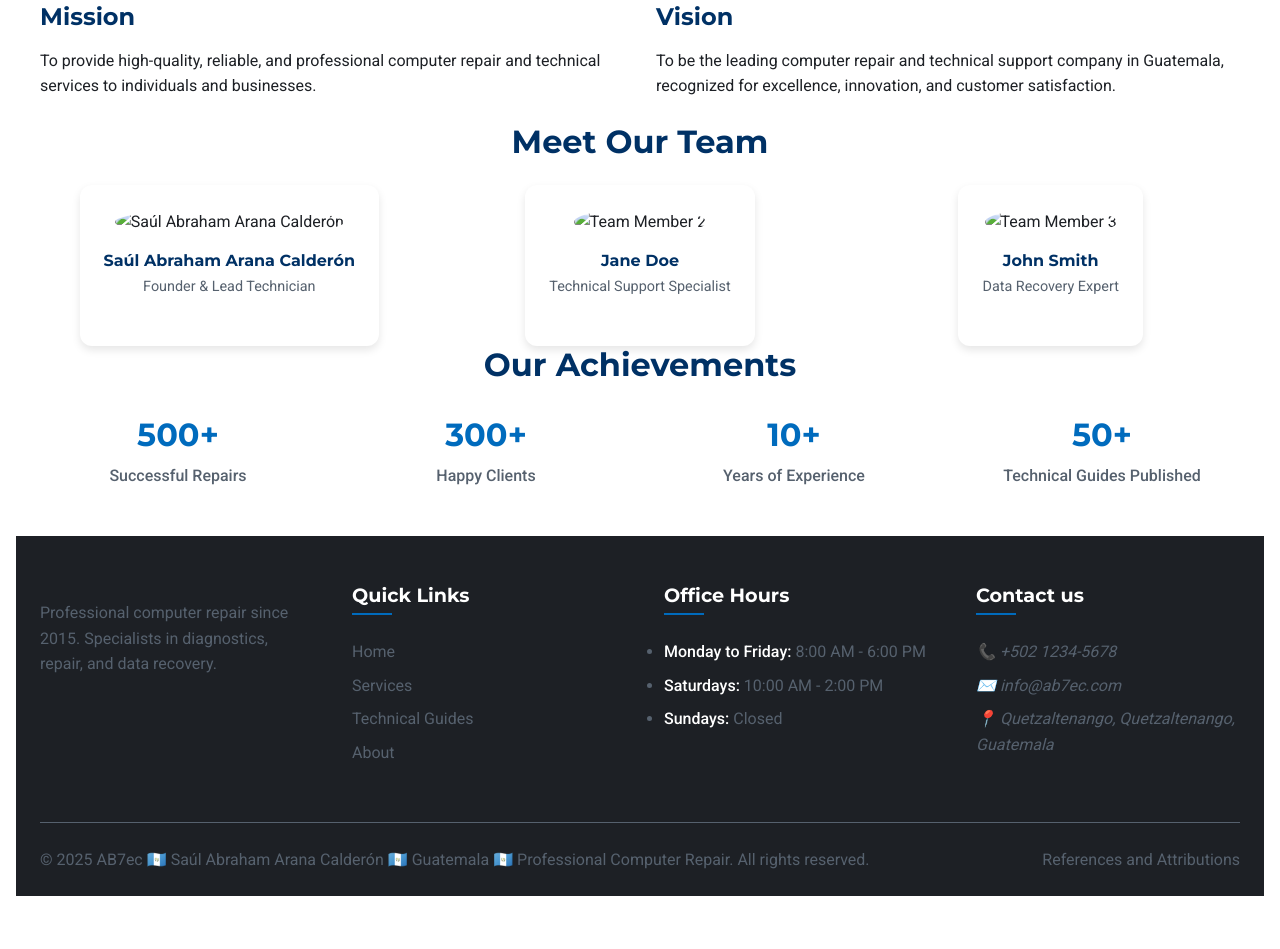
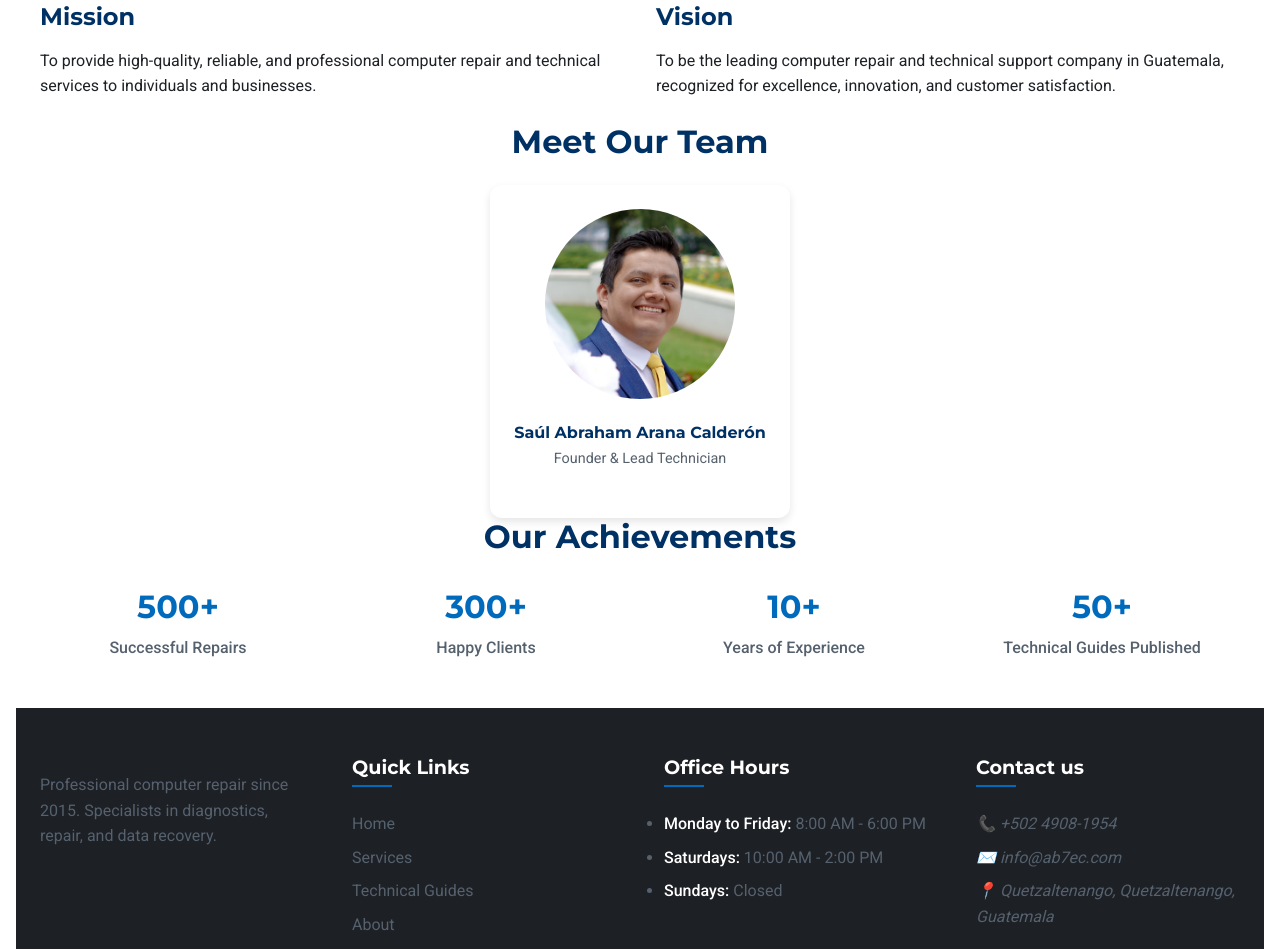
Before and after one commit to SAAC7/wdd131, a plain HTML site: page project/about.html in a window 1280 px wide. Shown: the part 880-1829 px from the top of the page. Before the commit the page ends 1792 px from the top, so only its background shows below. Drawn offline with Linux system fonts and the light colour scheme.

Commit message:
fix some problems

```diff
--- a/project/about.html
+++ b/project/about.html
@@ -101,16 +101,6 @@
                 <h4 class="team-name">Saúl Abraham Arana Calderón</h4>
                 <p class="team-role">Founder & Lead Technician</p>
             </div>
-            <div class="team-member">
-                <img src="images/team2.jpg" alt="Team Member 2" loading="lazy">
-                <h4 class="team-name">Jane Doe</h4>
-                <p class="team-role">Technical Support Specialist</p>
-            </div>
-            <div class="team-member">
-                <img src="images/team3.jpg" alt="Team Member 3" loading="lazy">
-                <h4 class="team-name">John Smith</h4>
-                <p class="team-role">Data Recovery Expert</p>
-            </div>
         </div>
     </section>
 
@@ -171,7 +161,7 @@
                 <div class="footer-column">
                     <h3 class="footer-title">Contact us</h3>
                     <address class="footer-contact">
-                        <p>📞 <a href="tel:+50212345678">+502 1234-5678</a></p>
+                        <p>📞 <a href="tel:+50249081954">+502 4908-1954</a></p>
                         <p>✉️ <a href="mailto:info@ab7ec.com">info@ab7ec.com</a></p>
                         <p>📍 Quetzaltenango, Quetzaltenango, Guatemala</p>
                     </address>
--- a/project/styles/main.css
+++ b/project/styles/main.css
@@ -798,10 +798,11 @@ section {
 }
 
 .team-member img {
-    width: 120px;
-    height: 120px;
+    width: 190px;
+    height: 190px;
     border-radius: 50%;
     object-fit: cover;
+    object-position: 50% 25%;
     margin-bottom: var(--spacing-sm);
 }
 
```
Also changed, not shown: project/contact.html (+1 -1 lines), project/index.html (+1 -1 lines), project/pricing.html (+1 -1 lines), project/services.html (+1 -1 lines), project/technician.html (+1 -1 lines), project/images/AB7ec.png, project/images/team1.jpg (added), 1 other file.
